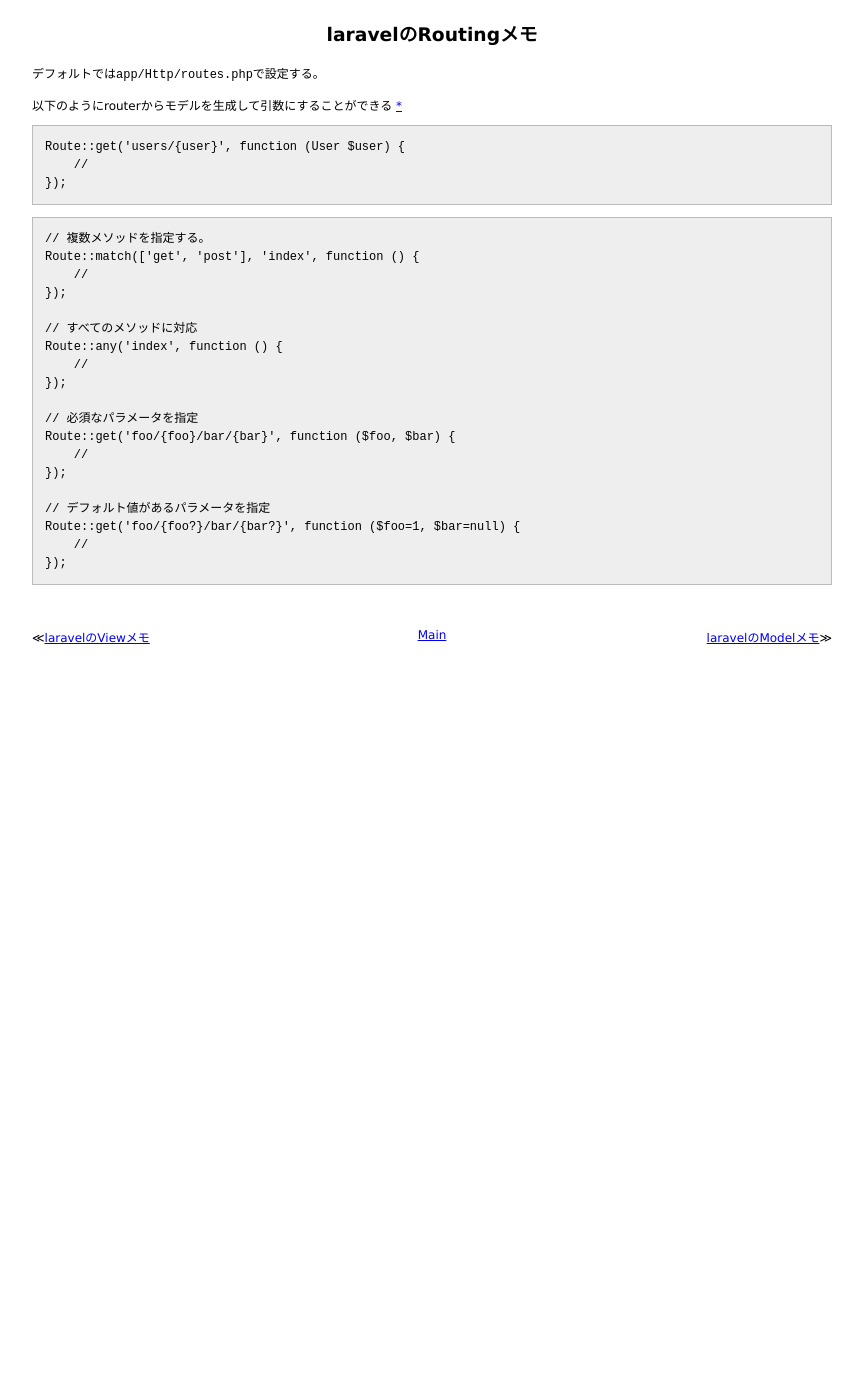
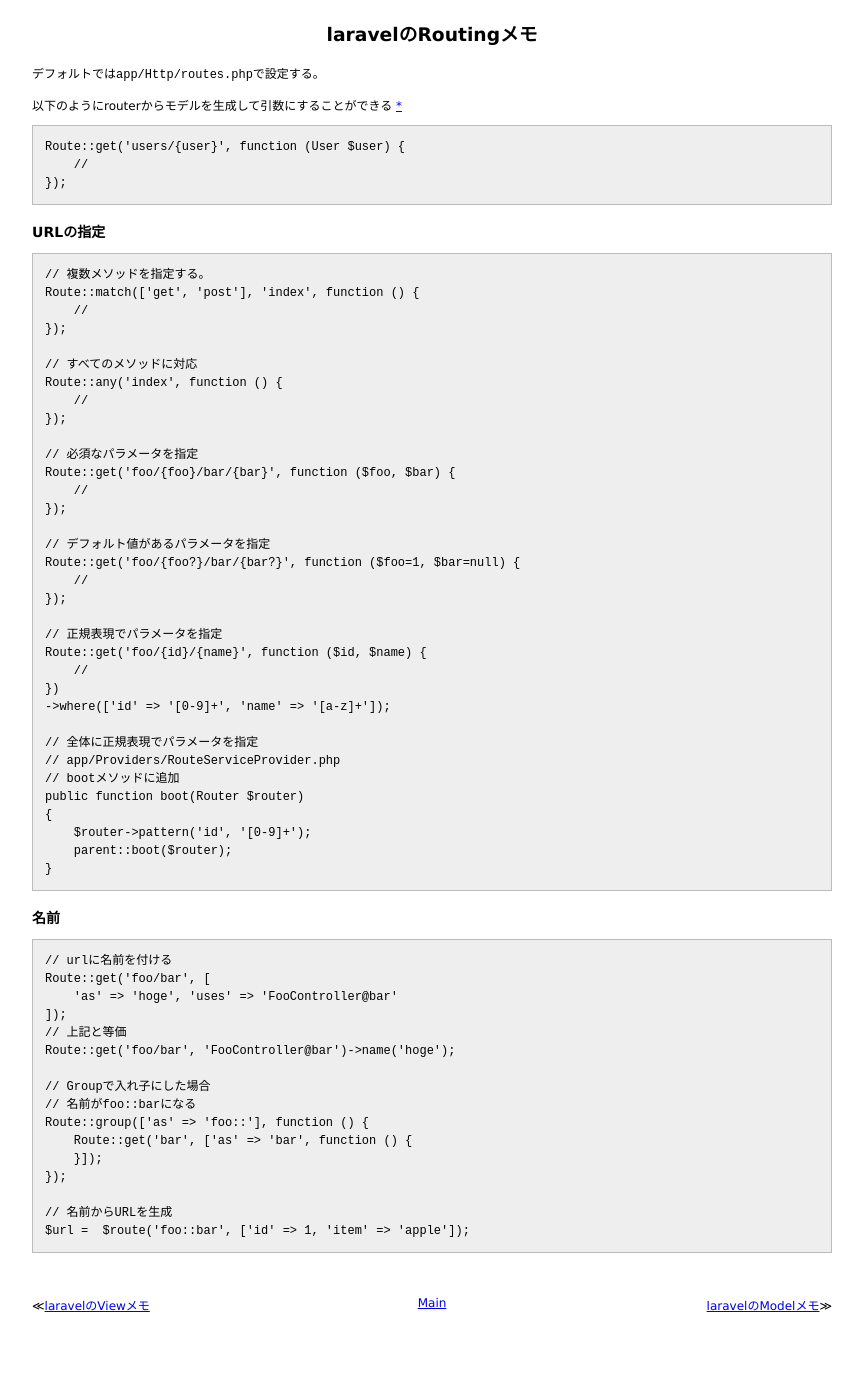
Before and after one commit to 38elements/38elements.github.com, a Jekyll site: the page built from _posts/2016-05-06-laravel-routing.md, in a window 1280 px wide. Shown: the whole page, without its empty margins (208-1071 px from the left). Built offline with Jekyll 4.4.1, drawn with Linux system fonts in a browser that asks for light colours; before the commit the page ends 900 px from its top, so only the background shows below that.

Commit message:
Update 2016-05-06-laravel-routing.md

````diff
--- a/_posts/2016-05-06-laravel-routing.md
+++ b/_posts/2016-05-06-laravel-routing.md
@@ -11,6 +11,8 @@ Route::get('users/{user}', function (User $user) {
     //
 });
 ```
+
+### URLの指定
 
 ```
 // 複数メソッドを指定する。
@@ -32,4 +34,40 @@ Route::get('foo/{foo}/bar/{bar}', function ($foo, $bar) {
 Route::get('foo/{foo?}/bar/{bar?}', function ($foo=1, $bar=null) {
     //
 });
+
+// 正規表現でパラメータを指定
+Route::get('foo/{id}/{name}', function ($id, $name) {
+    //
+})
+->where(['id' => '[0-9]+', 'name' => '[a-z]+']);
+
+// 全体に正規表現でパラメータを指定
+// app/Providers/RouteServiceProvider.php
+// bootメソッドに追加
+public function boot(Router $router)
+{
+    $router->pattern('id', '[0-9]+');
+    parent::boot($router);
+}
 ```
+
+### 名前
+
+```
+// urlに名前を付ける
+Route::get('foo/bar', [
+    'as' => 'hoge', 'uses' => 'FooController@bar'
+]);
+// 上記と等価
+Route::get('foo/bar', 'FooController@bar')->name('hoge');
+
+// Groupで入れ子にした場合
+// 名前がfoo::barになる
+Route::group(['as' => 'foo::'], function () {
+    Route::get('bar', ['as' => 'bar', function () {
+    }]);
+});
+
+// 名前からURLを生成
+$url =  $route('foo::bar', ['id' => 1, 'item' => 'apple']);
+```
````
